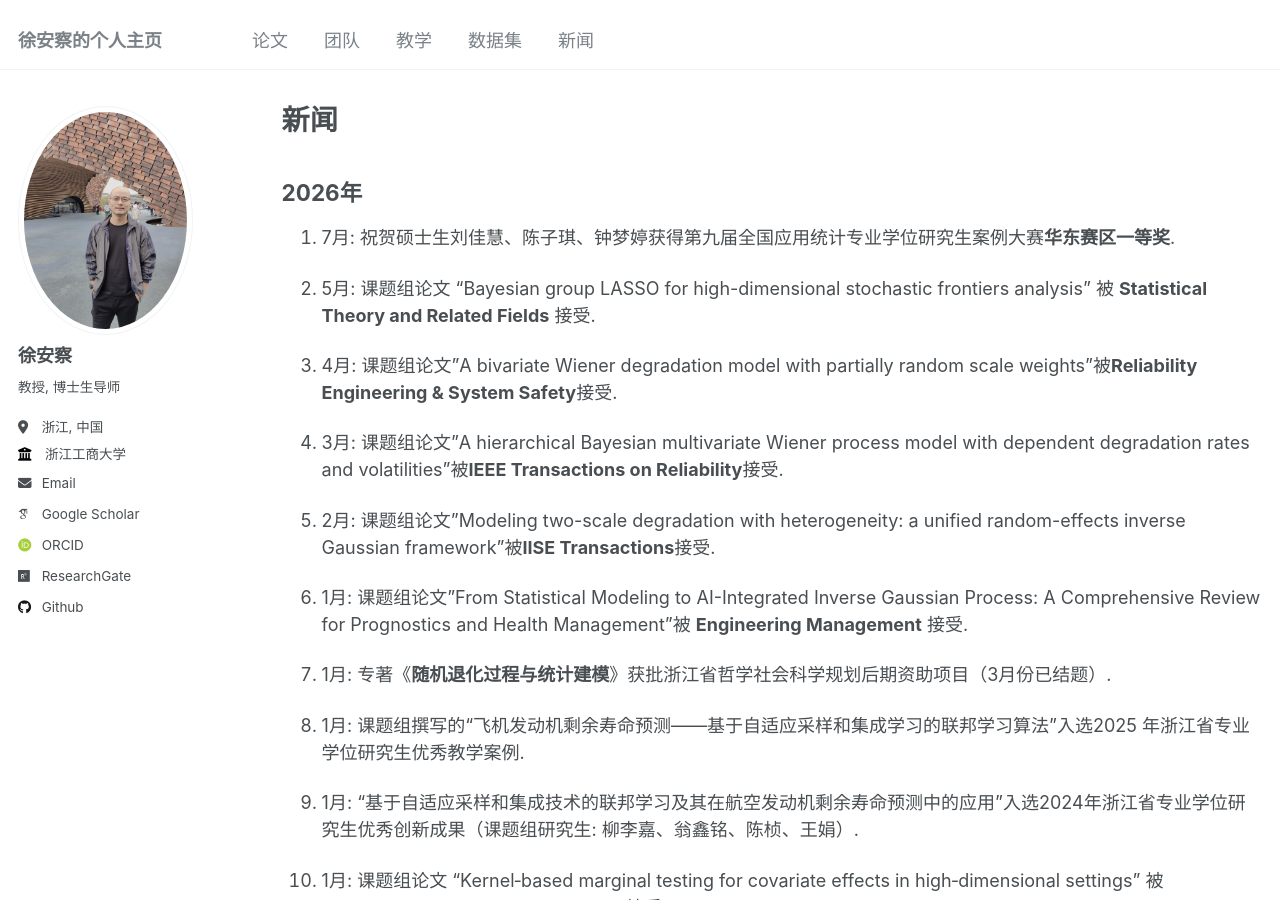
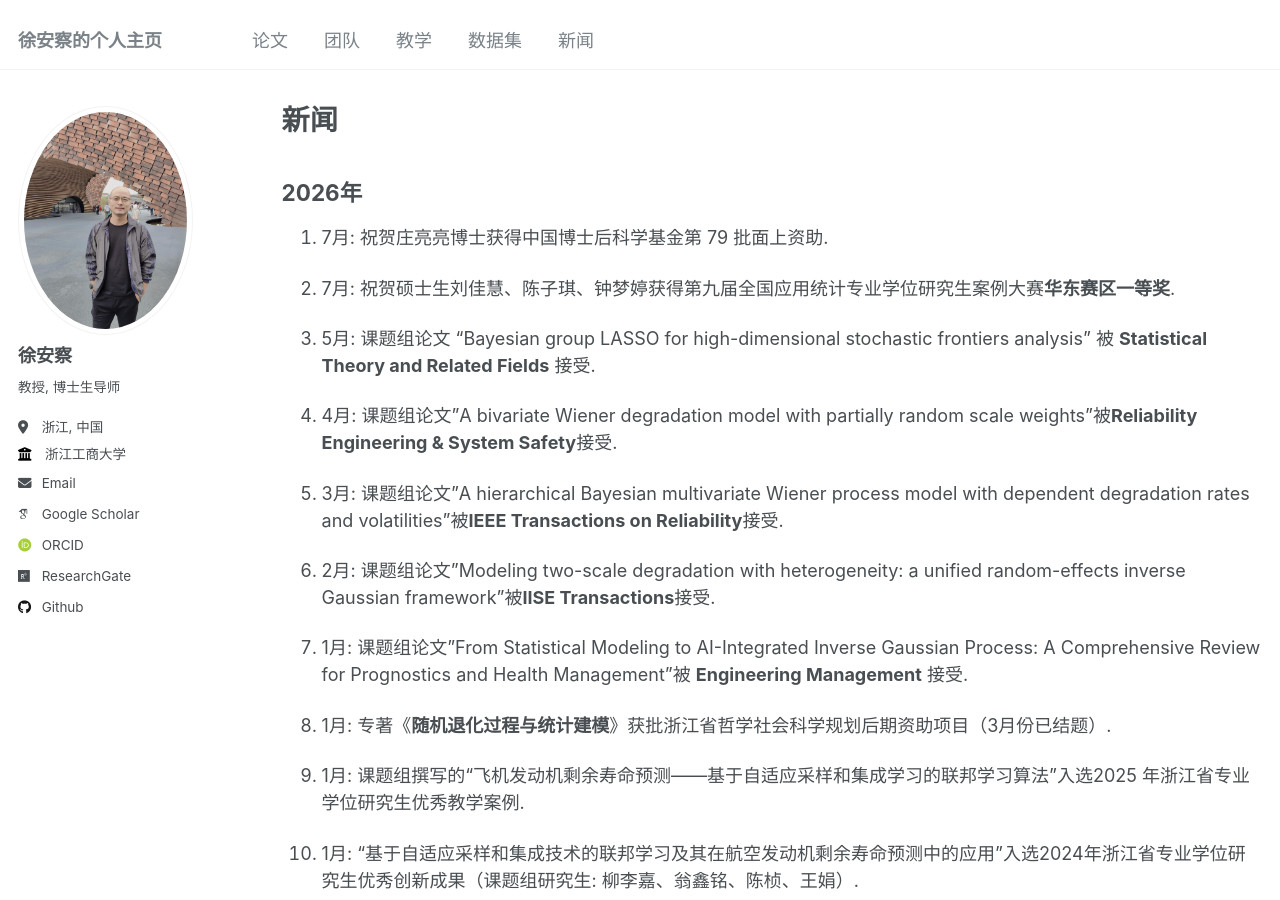
Before and after one commit to XU-ANCHA/XU-ANCHA.github.io, a Jekyll site: the page built from _pages/year-archive.md, in a window 1280 px wide and 900 px high. Built offline with Jekyll 4.4.1, drawn with Linux system fonts in a browser that asks for light colours; some web fonts are replaced.

Commit message:
Update year-archive.md

```diff
--- a/_pages/year-archive.md
+++ b/_pages/year-archive.md
@@ -6,6 +6,8 @@ author_profile: true
 ---
 
 ## 2026年
+
+1. 7月: 祝贺庄亮亮博士获得中国博士后科学基金第 79 批面上资助.
 
 1. 7月: 祝贺硕士生刘佳慧、陈子琪、钟梦婷获得第九届全国应用统计专业学位研究生案例大赛**华东赛区一等奖**.
 
```
